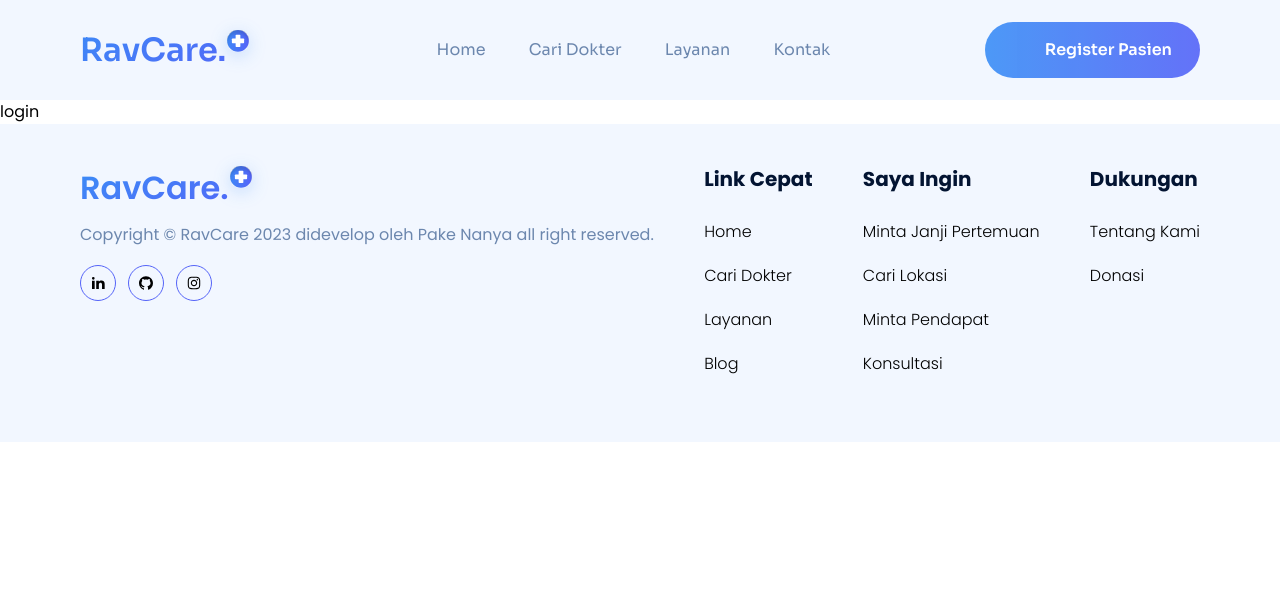
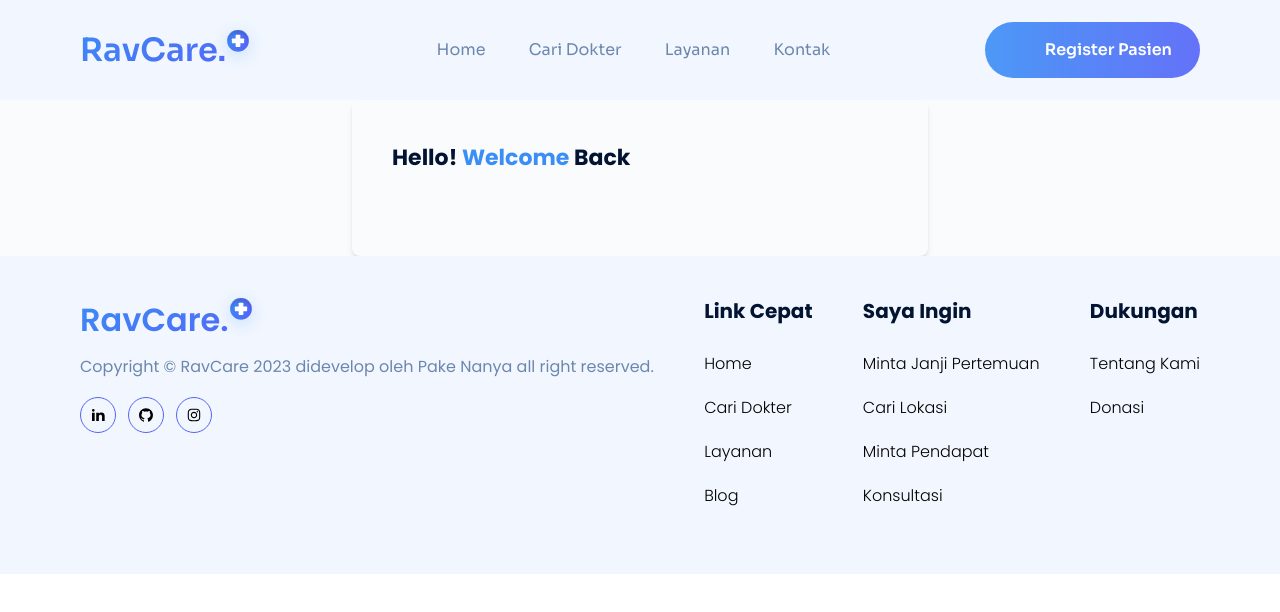
Before and after one commit to zildjianvitoo/ravcare-fe, a Next.js app: page /login in a window 1280 px wide. Shown: the top 612 px of the page. Built offline with nearby package versions, Linux system fonts and the light colour scheme; some icons are missing.

Commit message:
style: add white space

```diff
--- a/pages/login.jsx
+++ b/pages/login.jsx
@@ -1,5 +1,13 @@
 import React from "react";
 
 export default function Login() {
-  return <div>login</div>;
+  return (
+    <main className="bg-[#f9fbfc]">
+      <section className="w-full max-w-xl mx-auto rounded-lg shadow-md md:p-10">
+        <h3 className="text-heading-color-ravcare text-[22px] leading-9 font-bold mb-10">
+          Hello! <span className="text-primary-ravcare">Welcome </span>Back
+        </h3>
+      </section>
+    </main>
+  );
 }
```
